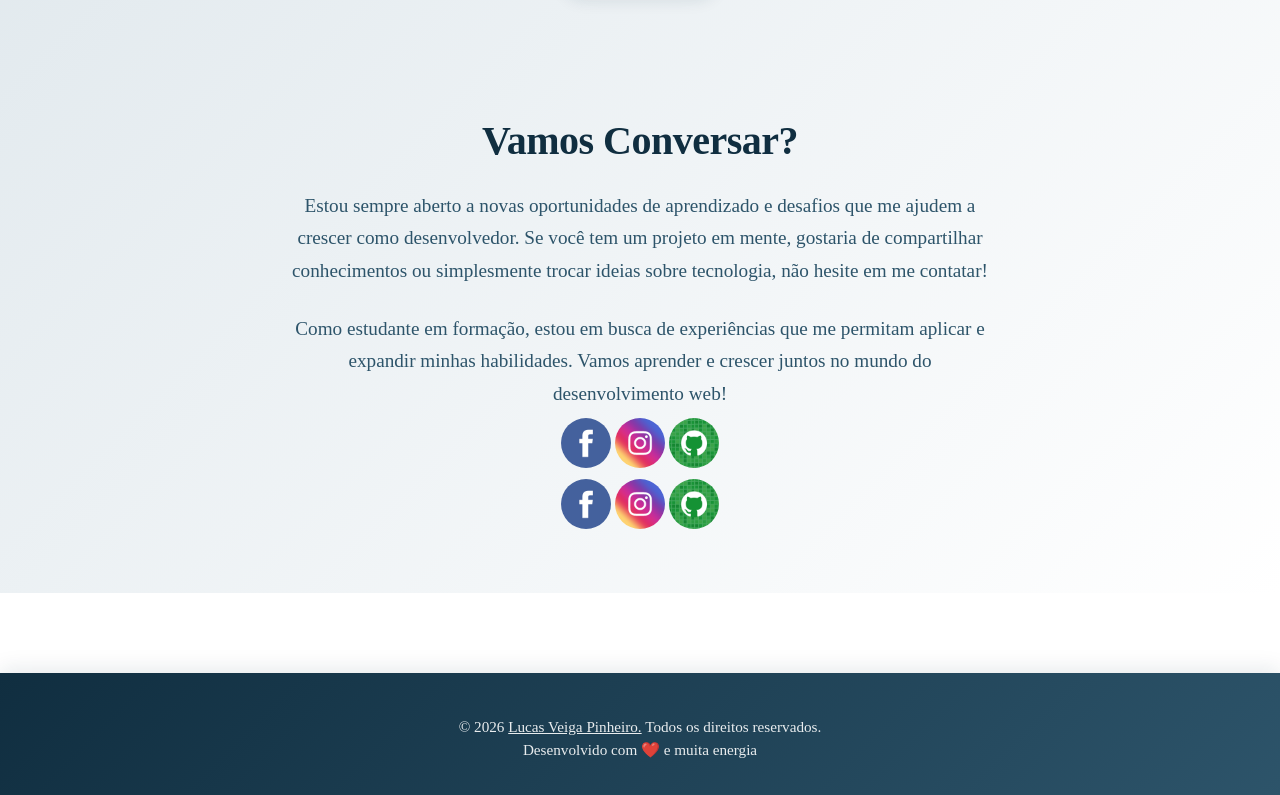
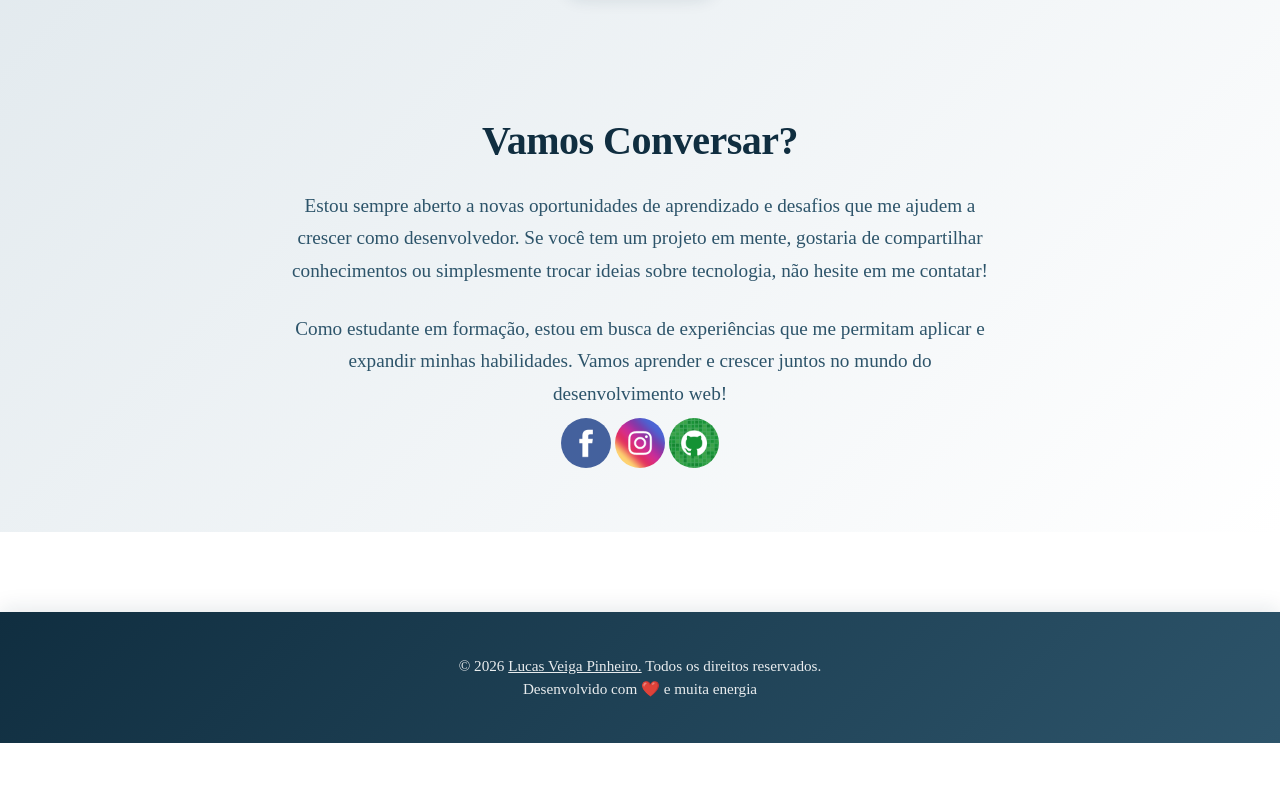
Before and after one commit to lucasveigapinheiro/site-sozinho, a plain HTML site: page index.html in a window 1280 px wide. Shown: the part 1485-2280 px from the top of the page. After the commit the page ends 2228 px from the top, so only its background shows below. Drawn offline with Linux system fonts and the light colour scheme.

Commit message:
Update index.html

```diff
--- a/index.html
+++ b/index.html
@@ -127,14 +127,6 @@
                 <a href="https://github.com/lucasveigapinheiro" target="_blank"><img src="imagens/logo-github.jpg"
                         alt="GitHub"></a>
             </article>
-            <article id="social">
-                <a href="https://www.facebook.com/lucas.veiga.5" target="_blank"><img src="./imagens/logo-facebook.jpg"
-                        alt="Facebook"></a>
-                <a href="https://www.instagram.com/lucasveigapinheiro/" target="_blank"><img
-                        src="./imagens/logo-instagram.jpg" alt="Instagram"></a>
-                <a href="https://github.com/lucasveigapinheiro" target="_blank"><img src="./imagens/logo-github.jpg"
-                        alt="GitHub"></a>
-            </article>
         </section>
     </main>
 
```
